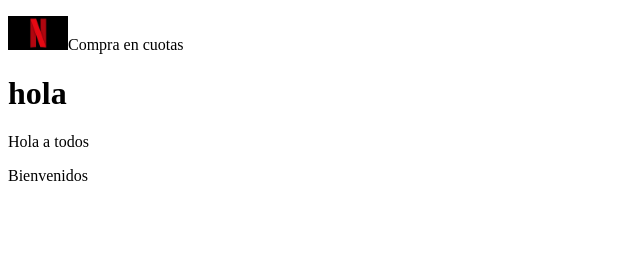
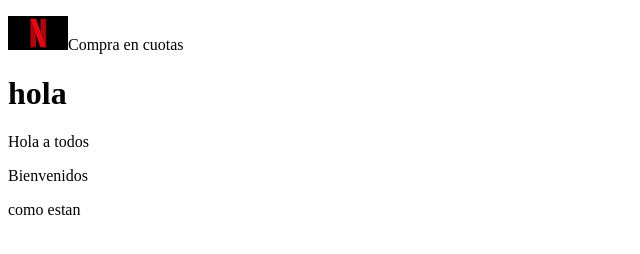
Before and after one commit to NicolasBellomo/TrabajoIntegrador, a plain HTML site: page index.html in a window 1280 px wide. Shown: the full height of the page, 0-640 px from the left. Drawn offline with Linux system fonts and the light colour scheme.

Commit message:
puse un texto

```diff
--- a/index.html
+++ b/index.html
@@ -15,6 +15,7 @@
     <h1>hola</h1>
     <p>Hola a todos</p>
     <p>Bienvenidos</p>
+    <p>como estan</p>
 
 </body>
 </html>
```
